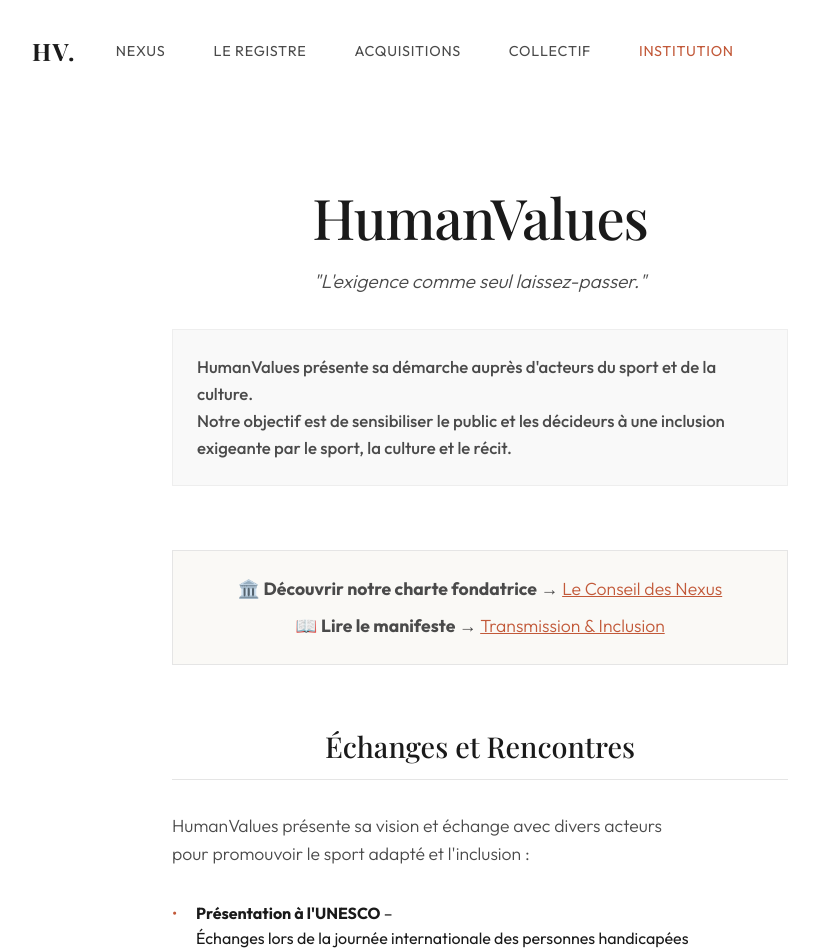
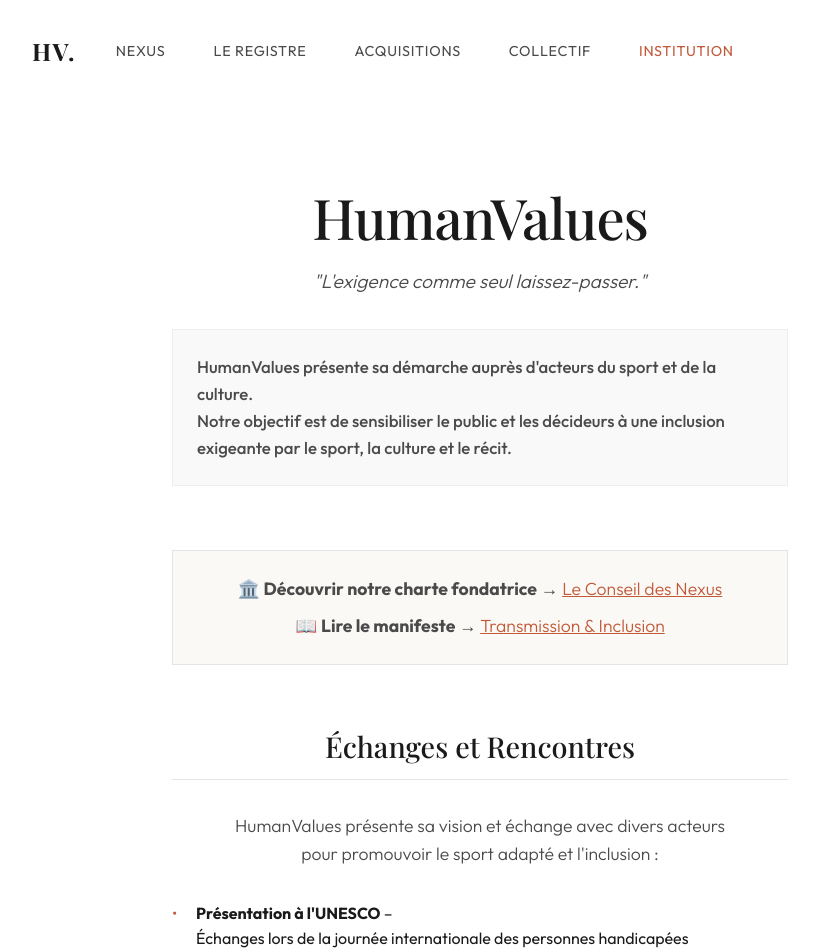
Before and after one commit to gdesygn/humanvalues, a React (Vite) app: page /institution in a window 1280 px wide. Shown: the top 952 px of the page, without its empty margins (160-979 px from the left). Built offline with nearby package versions, Linux system fonts and the light colour scheme; a web font is replaced by a local one.

Commit message:
fix(hub): center intro paragraph on Institution page

```diff
--- a/src/pages/Institution.jsx
+++ b/src/pages/Institution.jsx
@@ -32,7 +32,7 @@
       {/* Section UNESCO + CIC */}
       <section className="nexus-reading" style={{ marginBottom: '4rem' }}>
         <h2 style={{ fontSize: '1.8rem', borderBottom: '1px solid var(--hv-light-grey)', paddingBottom: '1rem', marginBottom: '2rem', textAlign: 'center' }}>Échanges et Rencontres</h2>
-        <p style={{ marginBottom: '2rem' }}>
+        <p style={{ marginBottom: '2rem', textAlign: 'center' }}>
           HumanValues présente sa vision et échange avec divers acteurs<br/>
           pour promouvoir le sport adapté et l'inclusion :
         </p>
```
